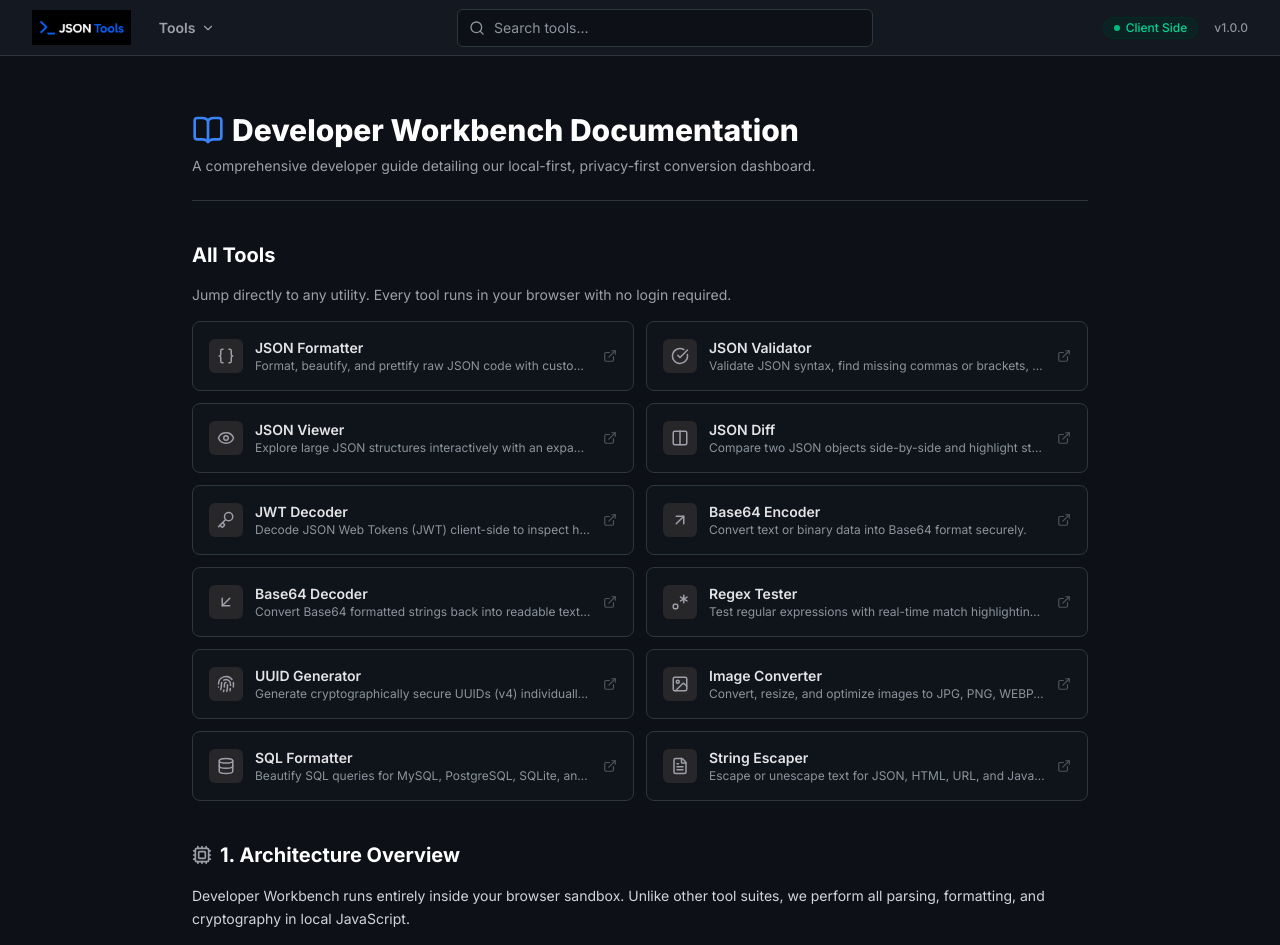
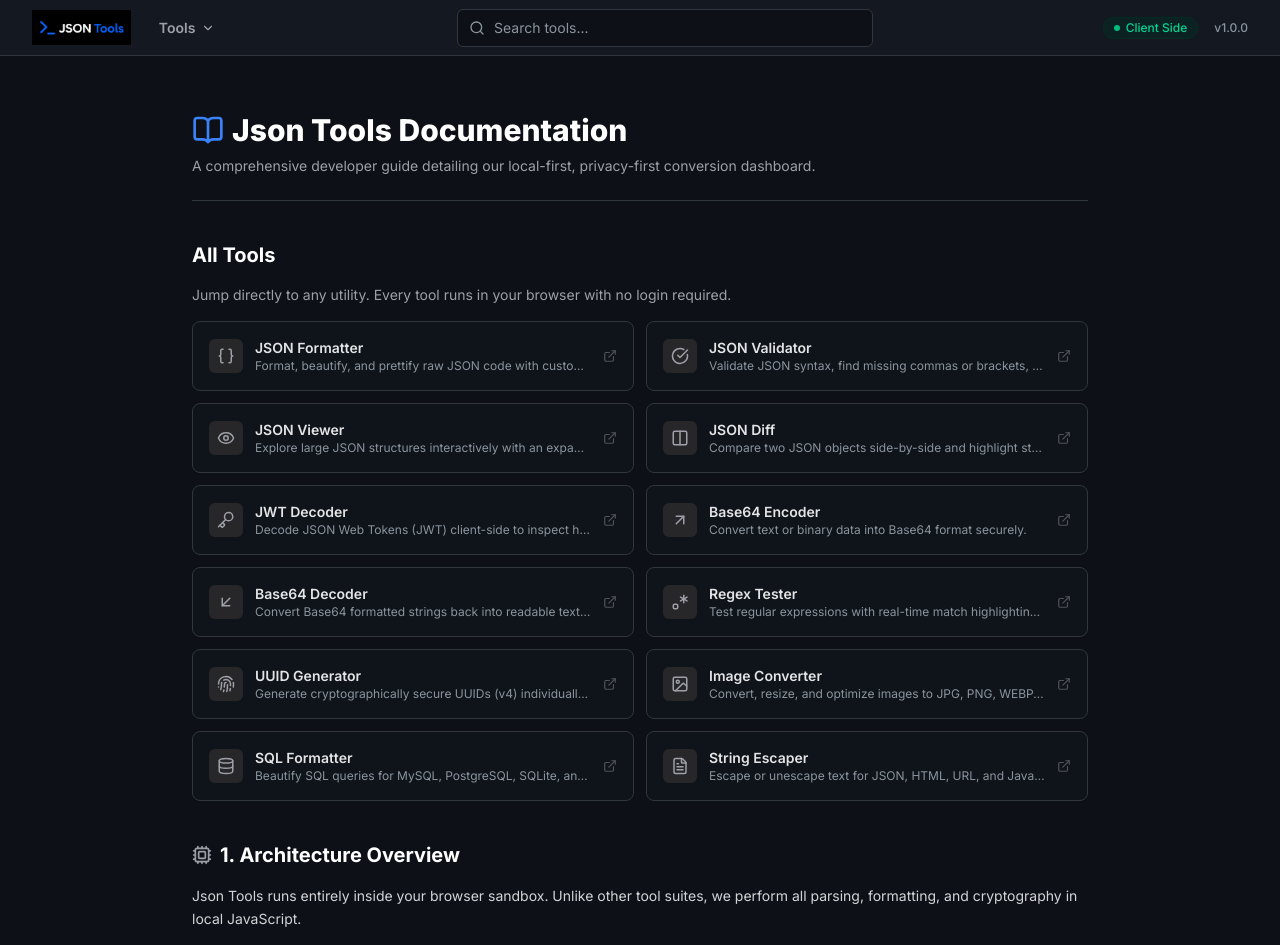
Before and after one commit to mkannan2104/devtools, a Next.js app: page /docs in a window 1280 px wide. Shown: the top 945 px of the page. Built offline with nearby package versions, Linux system fonts and the light colour scheme.

Commit message:
refactor: rename project branding from Developer Workbench to Json Tools across the application, metadata, and tests.

```diff
--- a/src/app/base64/encoder/Base64EncoderClient.tsx
+++ b/src/app/base64/encoder/Base64EncoderClient.tsx
@@ -15,7 +15,7 @@ const EXAMPLES: ToolExample[] = [
   {
     title: "Simple String",
     description: "Standard English sentence to convert into Base64 format.",
-    content: "Welcome to Developer Workbench - The ultimate local developer dashboard!"
+    content: "Welcome to Json Tools - The ultimate local developer dashboard!"
   },
   {
     title: "UTF-8 Unicode String",
@@ -135,17 +135,15 @@ export const Base64EncoderClient: React.FC = () => {
           <div className="flex rounded-lg border border-border-custom bg-sidebar overflow-hidden shrink-0">
             <button
               onClick={() => setActiveTab("input")}
-              className={`flex-1 py-2.5 text-center text-xs font-semibold border-r border-border-custom/50 transition-all ${
-                activeTab === "input" ? "bg-background/80 text-white font-bold" : "text-zinc-400 hover:bg-zinc-800/30"
-              }`}
+              className={`flex-1 py-2.5 text-center text-xs font-semibold border-r border-border-custom/50 transition-all ${activeTab === "input" ? "bg-background/80 text-white font-bold" : "text-zinc-400 hover:bg-zinc-800/30"
+                }`}
             >
               Plain Text (Input)
             </button>
             <button
               onClick={() => setActiveTab("output")}
-              className={`flex-1 py-2.5 text-center text-xs font-semibold transition-all ${
-                activeTab === "output" ? "bg-background/80 text-white font-bold" : "text-zinc-400 hover:bg-zinc-800/30"
-              }`}
+              className={`flex-1 py-2.5 text-center text-xs font-semibold transition-all ${activeTab === "output" ? "bg-background/80 text-white font-bold" : "text-zinc-400 hover:bg-zinc-800/30"
+                }`}
             >
               Base64 Result (Output)
             </button>
--- a/src/app/docs/page.tsx
+++ b/src/app/docs/page.tsx
@@ -6,9 +6,9 @@ import { createStaticPageMetadata } from "@/lib/seo/metadata";
 import Icon from "@/components/layout/Icon";
 
 export const metadata: Metadata = createStaticPageMetadata({
-  title: "Documentation & User Guide | Developer Workbench",
+  title: "Documentation & User Guide | Json Tools",
   description:
-    "Read the Developer Workbench documentation. Learn how our client-side JSON formatters, JWT decoders, regex testers, and database utilities process your data offline.",
+    "Read the Json Tools documentation. Learn how our client-side JSON formatters, JWT decoders, regex testers, and database utilities process your data offline.",
   path: "/docs",
 });
 
@@ -18,7 +18,7 @@ export default function DocsPage() {
       <div className="border-b border-border-custom pb-6">
         <h1 className="text-3xl font-extrabold text-white flex items-center gap-2">
           <BookOpen className="text-brand-blue" size={32} aria-hidden="true" />
-          Developer Workbench Documentation
+          Json Tools Documentation
         </h1>
         <p className="mt-2 text-zinc-400 text-sm">
           A comprehensive developer guide detailing our local-first, privacy-first conversion dashboard.
@@ -59,7 +59,7 @@ export default function DocsPage() {
           1. Architecture Overview
         </h2>
         <p className="text-sm text-zinc-300 leading-relaxed">
-          Developer Workbench runs entirely inside your browser sandbox. Unlike other tool suites, we perform all parsing, formatting, and cryptography in local JavaScript.
+          Json Tools runs entirely inside your browser sandbox. Unlike other tool suites, we perform all parsing, formatting, and cryptography in local JavaScript.
         </p>
         <div className="grid grid-cols-1 md:grid-cols-3 gap-4 text-xs">
           <div className="p-4 rounded bg-sidebar/50 border border-border-custom space-y-1">
@@ -187,7 +187,7 @@ export default function DocsPage() {
           <div className="space-y-1 bg-sidebar/25 border border-border-custom p-4 rounded">
             <h3 className="font-bold text-zinc-200">Does this support dark mode?</h3>
             <p className="leading-relaxed">
-              Yes. Developer Workbench uses a dark-first design natively, with carbon backgrounds and editor color palettes tuned for long sessions.
+              Yes. Json Tools uses a dark-first design natively, with carbon backgrounds and editor color palettes tuned for long sessions.
             </p>
           </div>
         </div>
--- a/src/app/json/diff/JSONDiffClient.tsx
+++ b/src/app/json/diff/JSONDiffClient.tsx
@@ -38,7 +38,7 @@ const EXAMPLES: ToolExample[] = [
       "Compare two JSON config documents with modified values, added fields, and removed keys.",
     content: `ORIGINAL:
 {
-  "appName": "Developer Workbench",
+  "appName": "Json Tools",
   "version": "1.0.0",
   "features": {
     "darkMode": true,
@@ -48,7 +48,7 @@ const EXAMPLES: ToolExample[] = [
 }
 ---MODIFIED---
 {
-  "appName": "Developer Workbench Pro",
+  "appName": "Json Tools Pro",
   "version": "1.1.0",
   "features": {
     "darkMode": true,
@@ -94,7 +94,7 @@ const FAQS: FAQItem[] = [
   {
     question: "Is this JSON comparison safe?",
     answer:
-      "Yes. Like all utilities in Developer Workbench, all comparison runs entirely in your browser. No data is ever sent to a server.",
+      "Yes. Like all utilities in Json Tools, all comparison runs entirely in your browser. No data is ever sent to a server.",
   },
 ];
 
@@ -139,7 +139,7 @@ function isValidJson(s: string) {
 export const JSONDiffClient: React.FC = () => {
   const [original, setOriginal] = useState(
     JSON.stringify(
-      { name: "Developer Workbench", version: "1.0.0", active: true },
+      { name: "Json Tools", version: "1.0.0", active: true },
       null,
       2
     )
@@ -147,7 +147,7 @@ export const JSONDiffClient: React.FC = () => {
   const [modified, setModified] = useState(
     JSON.stringify(
       {
-        name: "Developer Workbench",
+        name: "Json Tools",
         version: "1.1.0",
         active: true,
         source: "offline",
@@ -207,7 +207,7 @@ export const JSONDiffClient: React.FC = () => {
       await navigator.clipboard.writeText(text);
       setCopied(true);
       setTimeout(() => setCopied(false), 2000);
-    } catch {}
+    } catch { }
   };
 
   const handleSelectExample = (content: string) => {
@@ -482,9 +482,8 @@ function EditorPanel({
       {/* Panel header */}
       <div className="flex shrink-0 items-center justify-between border-b border-border-custom bg-background/50 px-4 py-2">
         <span
-          className={`text-xs font-semibold tracking-wide ${
-            invalid ? "text-amber-400" : "text-zinc-300"
-          }`}
+          className={`text-xs font-semibold tracking-wide ${invalid ? "text-amber-400" : "text-zinc-300"
+            }`}
         >
           {label}
           {invalid && (
@@ -496,11 +495,10 @@ function EditorPanel({
         <button
           onClick={onCopy}
           disabled={!value}
-          className={`flex items-center gap-1 rounded p-1.5 text-xs transition-colors disabled:opacity-40 ${
-            copied
+          className={`flex items-center gap-1 rounded p-1.5 text-xs transition-colors disabled:opacity-40 ${copied
               ? "bg-emerald-950/20 text-emerald-400"
               : "text-zinc-400 hover:bg-zinc-800 hover:text-white"
-          }`}
+            }`}
           title="Copy"
         >
           {copied ? <Check size={13} /> : <Copy size={13} />}
--- a/src/app/layout.tsx
+++ b/src/app/layout.tsx
@@ -21,8 +21,8 @@ const jetbrainsMono = JetBrains_Mono({
 export const metadata: Metadata = {
   metadataBase: new URL("https://www.jsontools.cloud"),
   title: {
-    default: "Developer Workbench - Privacy-First Local Developer Utilities",
-    template: "%s | Developer Workbench",
+    default: "Json Tools - Privacy-First Local Developer Utilities",
+    template: "%s | Json Tools",
   },
   description: "Secure offline developer utilities. Format JSON/SQL, decode JWT/Base64, test regex, and generate UUIDs locally in your browser with zero data leaks.",
   keywords: [
@@ -37,8 +37,8 @@ export const metadata: Metadata = {
     "offline developer tools",
     "privacy-first dev tools"
   ],
-  authors: [{ name: "Developer Workbench Team" }],
-  creator: "Developer Workbench",
+  authors: [{ name: "Json Tools Team" }],
+  creator: "Json Tools",
   icons: {
     icon: [
       { url: "/favicon-16x16.png", sizes: "16x16", type: "image/png" },
@@ -54,21 +54,21 @@ export const metadata: Metadata = {
     type: "website",
     locale: "en_US",
     url: "https://www.jsontools.cloud",
-    siteName: "Developer Workbench",
-    title: "Developer Workbench - Privacy-First Local Developer Utilities",
+    siteName: "Json Tools",
+    title: "Json Tools - Privacy-First Local Developer Utilities",
     description: "A secure developer tools dashboard running 100% inside your browser. No data leaves your machine.",
     images: [
       {
         url: "/images/og-image.png",
         width: 1200,
         height: 630,
-        alt: "Developer Workbench Banner"
+        alt: "Json Tools Banner"
       }
     ]
   },
   twitter: {
     card: "summary_large_image",
-    title: "Developer Workbench - Privacy-First Local Developer Utilities",
+    title: "Json Tools - Privacy-First Local Developer Utilities",
     description: "A secure developer tools dashboard running 100% inside your browser.",
     images: ["/og-image.png"],
     site: "@devworkbench",
@@ -101,7 +101,7 @@ export default function RootLayout({
   const websiteSchema = {
     "@context": "https://schema.org",
     "@type": "WebSite",
-    "name": "Developer Workbench",
+    "name": "Json Tools",
     "url": "https://www.jsontools.cloud",
     "potentialAction": {
       "@type": "SearchAction",
@@ -113,7 +113,7 @@ export default function RootLayout({
   const organizationSchema = {
     "@context": "https://schema.org",
     "@type": "Organization",
-    "name": "Developer Workbench",
+    "name": "Json Tools",
     "url": "https://www.jsontools.cloud",
     "logo": "https://www.jsontools.cloud/og-image.png",
     "sameAs": [
--- a/src/components/layout/Footer.tsx
+++ b/src/components/layout/Footer.tsx
@@ -106,7 +106,7 @@ export const Footer: React.FC = () => {
         <div className="mt-12 pt-8 border-t border-border-custom flex flex-col sm:flex-row items-center justify-between gap-4 text-xs">
           <div className="space-y-1">
             <p className="text-zinc-400">
-              &copy; 2026 Developer Workbench. All rights reserved. Developed by <span className="text-zinc-300 font-medium">Mugesh Kannan</span>.
+              &copy; 2026 Json Tools. All rights reserved. Developed by <span className="text-zinc-300 font-medium">Mugesh Kannan</span>.
             </p>
             <p className="text-zinc-500">
               Support: <a href="mailto:ops.devsupport@gmail.com" className="text-brand-blue hover:underline">ops.devsupport@gmail.com</a>
--- a/src/components/tools/ToolSchema.tsx
+++ b/src/components/tools/ToolSchema.tsx
@@ -29,7 +29,7 @@ export const ToolSchema: React.FC<ToolSchemaProps> = ({ toolId }) => {
     isAccessibleForFree: true,
     creator: {
       "@type": "Organization",
-      name: "Developer Workbench",
+      name: "Json Tools",
       url: SITE_URL,
     },
   };
--- a/src/lib/seo/metadata.ts
+++ b/src/lib/seo/metadata.ts
@@ -21,7 +21,7 @@ export function createToolMetadata(toolId: string): Metadata {
   }
 
   const ogImage = CATEGORY_OG_IMAGES[tool.category] ?? DEFAULT_OG_IMAGE;
-  const pageTitle = `${tool.title} Online | Developer Workbench`;
+  const pageTitle = `${tool.title} Online | Json Tools`;
 
   return {
     title: pageTitle,
@@ -35,13 +35,13 @@ export function createToolMetadata(toolId: string): Metadata {
       description: tool.seoDescription,
       type: "website",
       url: `${SITE_URL}${tool.path}`,
-      siteName: "Developer Workbench",
+      siteName: "Json Tools",
       images: [
         {
           url: ogImage,
           width: 1200,
           height: 630,
-          alt: `${tool.title} — Developer Workbench`,
+          alt: `${tool.title} — Json Tools`,
         },
       ],
     },
```
Also changed, not shown: src/app/page.tsx (+6 -6 lines), src/app/privacy/page.tsx (+4 -4 lines), src/app/sql/formatter/SQLFormatterClient.tsx (+5 -7 lines), src/app/terms/page.tsx (+5 -5 lines), src/app/text/escape/StringEscaperClient.tsx (+5 -7 lines), 1 other file (tests, documents, lock files or other folders).
